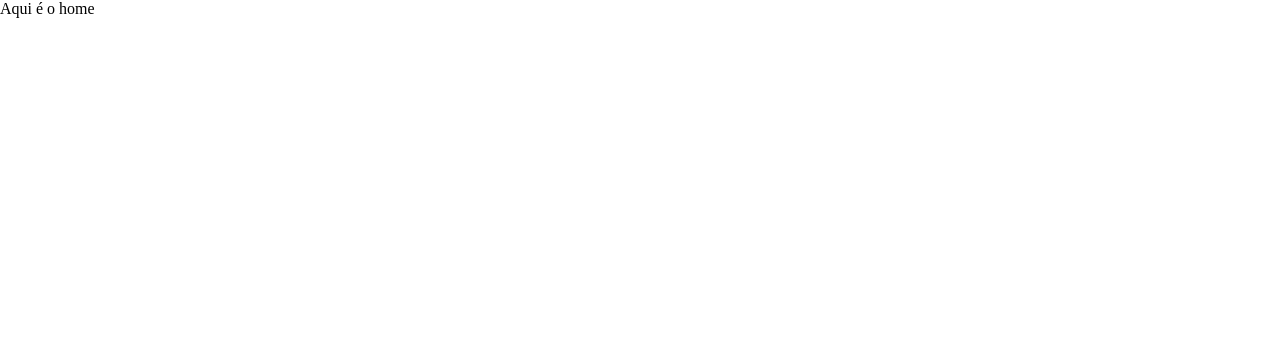
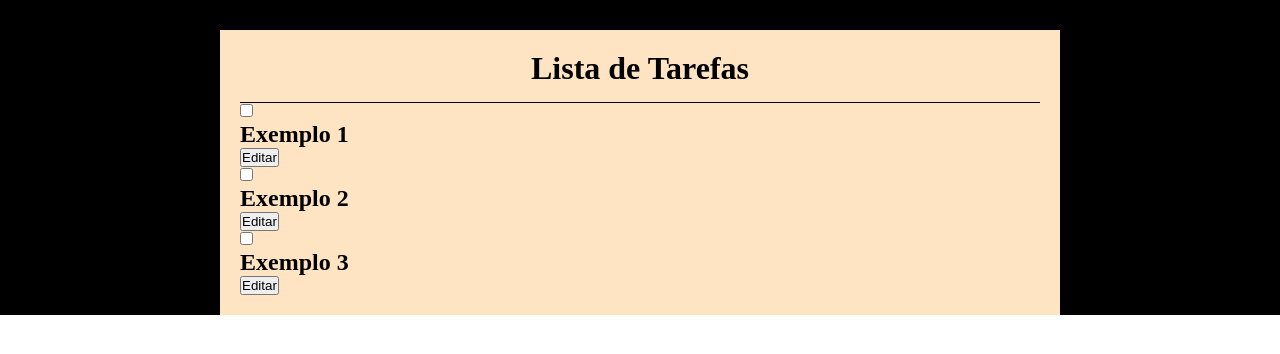
Before and after one commit to lucaskahlil/TesteOitava, a React (Create React App) app: page / in a window 1280 px wide. Shown: the top 354 px of the page. Built offline with nearby package versions, Linux system fonts and the light colour scheme.

Commit message:
fit: create card tarefa and request tarefa

```diff
--- /dev/null
+++ b/src/components/CardTarefa/CardTarefa.tsx
@@ -0,0 +1,24 @@
+import React from 'react'
+import { useState } from 'react'
+import { TarefaPayload } from '../../utils/types/request'
+
+interface CardTarefaProps {
+  tarefa: TarefaPayload
+}
+
+export default function CardTarefa({ tarefa }: CardTarefaProps) {
+  const [isCheck, setIsCheck] = useState(tarefa.done);
+
+
+  return (
+    <div>
+      <input
+        type="checkbox"
+        checked={isCheck}
+        onChange={e => setIsCheck(e.target.checked)}
+      />
+      <h2>{tarefa.name}</h2>
+      <button>Editar</button>
+    </div>
+  )
+}
--- a/src/pages/home.tsx
+++ b/src/pages/home.tsx
@@ -1,7 +1,24 @@
-import React from 'react'
+import React from "react";
+import { useState } from "react";
+import { Container, Title, HomePage } from "./style";
+import { TarefaPayload } from "../utils/types/request";
+import CardTarefa from "../components/CardTarefa/CardTarefa";
 
 export default function Home() {
+  const [list, setList] = useState<TarefaPayload[]>([
+    {id: "1", name: "Exemplo 1", done: false},
+    {id: "2", name: "Exemplo 2", done: false},
+    {id: "3", name: "Exemplo 3", done: false}
+  ]);
+
   return (
-    <div>Aqui é o home</div>
-  )
+    <HomePage>
+      <Container>
+        <Title>Lista de Tarefas</Title>
+        {list.map((tarefa, index)=> (
+            <CardTarefa key={index} tarefa={tarefa}/>
+        ))}
+      </Container>
+    </HomePage>
+  );
 }
--- /dev/null
+++ b/src/pages/style.ts
@@ -0,0 +1,26 @@
+import styled from "styled-components";
+
+export const HomePage = styled.div`
+    margin: auto;
+    width: 100%;
+    display: flex;
+    justify-content: center;
+    background-color: black;
+    padding-top: 30px;
+`
+export const Container = styled.div`
+    background-color: bisque;
+    width: 800px;
+    display: flex;
+    flex-direction: column;
+    justify-content: center;
+    padding: 20px;
+`
+export const Title = styled.h1`
+    margin: 0;
+    padding: 0;
+    color: black;
+    text-align: center;
+    border-bottom: 1px solid black;
+    padding-bottom: 15px;
+`
--- /dev/null
+++ b/src/styles/Global.ts
@@ -0,0 +1 @@
+import styled from "styled-components";
--- /dev/null
+++ b/src/utils/types/request.ts
@@ -0,0 +1,5 @@
+export type TarefaPayload = {
+    id: string
+    name: string
+    done: boolean
+}
```
